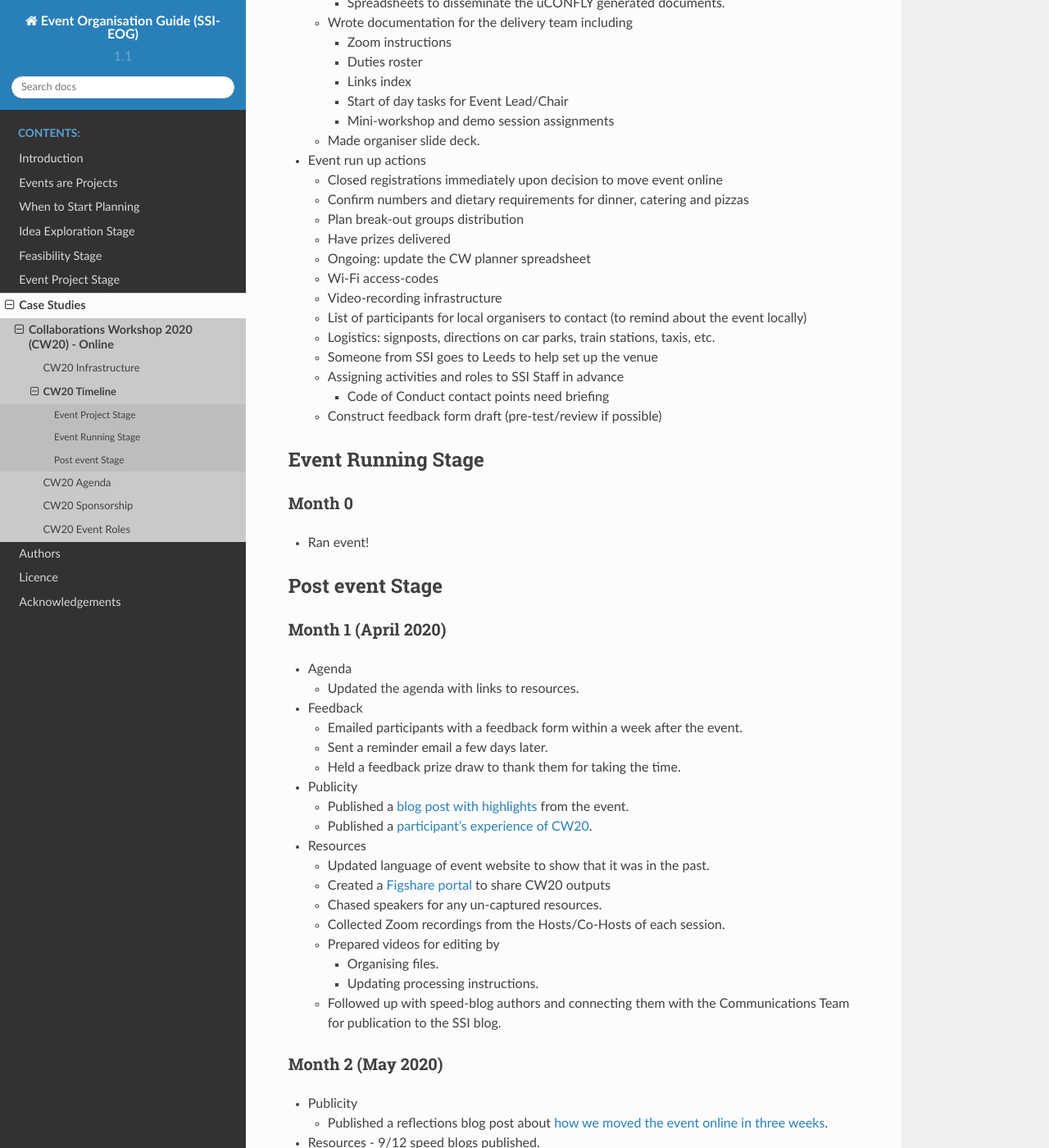
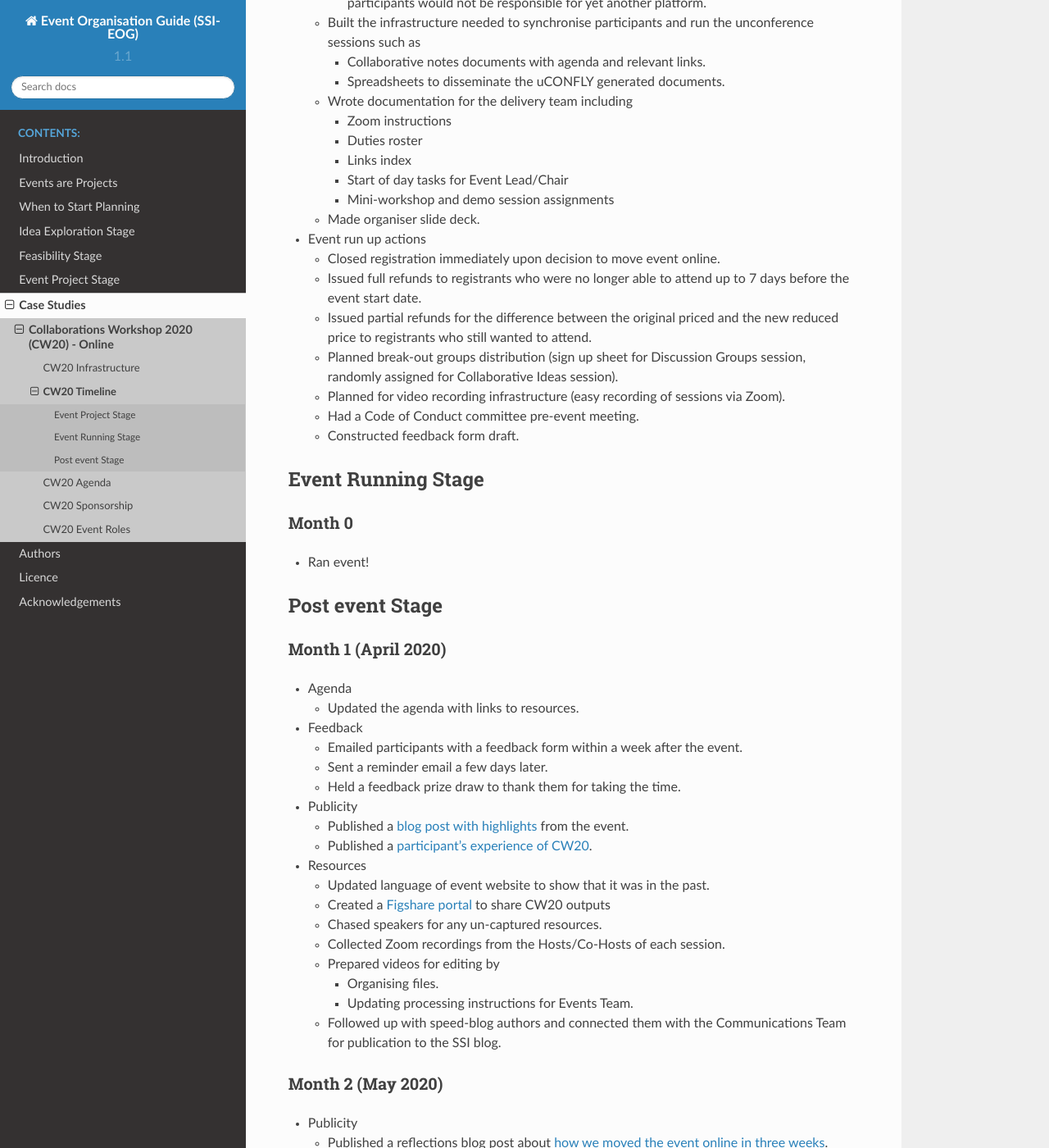
Before and after one commit to softwaresaved/event-organisation-guide, a Sphinx documentation site: the page built from docs/eog/case-studies-cw20-timeline.rst, in a window 1280 px wide and 1400 px high, scrolled down 1498 px. Shown: the whole window at 82% size. Built offline with Sphinx 7.4.7 and the Read the Docs theme 2.0.0, drawn with Linux system fonts in a browser that asks for light colours; some of the changed text lies outside the part shown.

Commit message:
update cw20 timeline draft

```diff
--- a/docs/eog/case-studies-cw20-timeline.rst
+++ b/docs/eog/case-studies-cw20-timeline.rst
@@ -27,10 +27,10 @@ Month -1 (March 2020)
 
 - Communication
 
-  - We contacted registrants through Eventbrite as soon as the decision was made that the event would be moving online to notify them, and included information on
+  - We closed registration and contacted registrants through Eventbrite as soon as the decision was made that the event would be moving online to notify them, and included information on
 
-    - The reduced cost of tickets and how they would be refunded.
-    - The full refund policy if they were no longer able to attend the event.
+    - The full refund policy if they were no longer able to attend the event (the deadline for a full refund was 7 days before the event start date).
+    - The reduced cost of tickets and how they would be refunded if they still wanted to attend (partial refunds for the difference would be issued during the week before the event, after the deadline for full refunds passed).
     - Guidance on how to claim back travel and accommodation costs.
 
   - We had discussions with the venue and accommodation about postponing the in-person arrangements to a future date.
@@ -71,21 +71,13 @@ Month -1 (March 2020)
 
 - Event run up actions
 
-  - Closed registrations immediately upon decision to move event online
-  - Confirm numbers and dietary requirements for dinner, catering and pizzas
-  - Plan break-out groups distribution
-  - Have prizes delivered
-  - Ongoing: update the CW planner spreadsheet
-  - Wi-Fi access-codes
-  - Video-recording infrastructure
-  - List of participants for local organisers to contact (to remind about the event locally)
-  - Logistics: signposts, directions on car parks, train stations, taxis, etc.
-  - Someone from SSI goes to Leeds to help set up the venue
-  - Assigning activities and roles to SSI Staff in advance
-
-    - Code of Conduct contact points need briefing
-
-  - Construct feedback form draft (pre-test/review if possible)
+  - Closed registration immediately upon decision to move event online.
+  - Issued full refunds to registrants who were no longer able to attend up to 7 days before the event start date.
+  - Issued partial refunds for the difference between the original priced and the new reduced price to registrants who still wanted to attend.
+  - Planned break-out groups distribution (sign up sheet for Discussion Groups session, randomly assigned for Collaborative Ideas session).
+  - Planned for video recording infrastructure (easy recording of sessions via Zoom).
+  - Had a Code of Conduct committee pre-event meeting.
+  - Constructed feedback form draft.
 
 
 Event Running Stage
@@ -126,9 +118,9 @@ Month 1 (April 2020)
   - Prepared videos for editing by
 
     - Organising files.
-    - Updating processing instructions.
+    - Updating processing instructions for Events Team.
 
-  - Followed up with speed-blog authors and connecting them with the Communications Team for publication to the SSI blog.
+  - Followed up with speed-blog authors and connected them with the Communications Team for publication to the SSI blog.
 
 
 Month 2 (May 2020)
```
